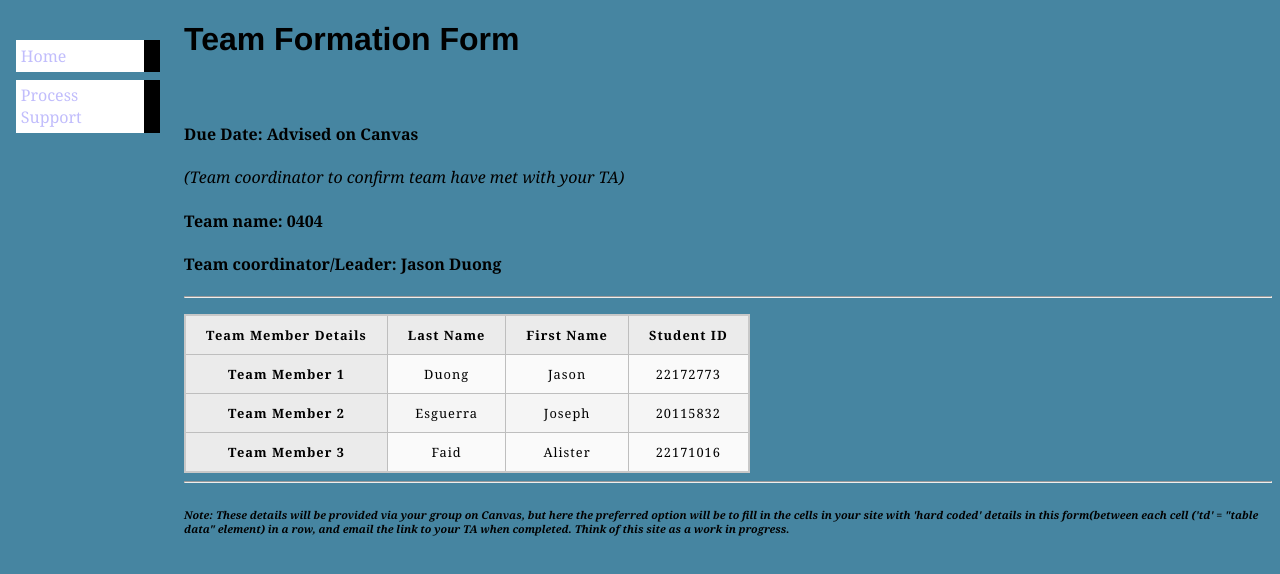
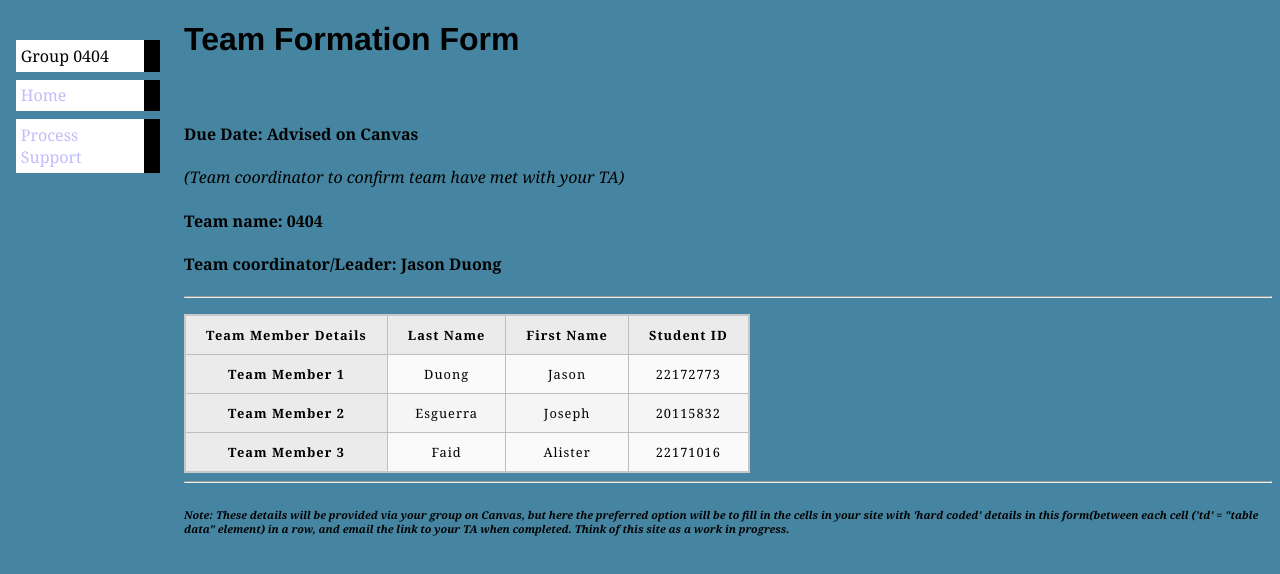
Before and after one commit to ISHUMANSS/ISHUMANSS.github.io, a plain HTML site: page misc/team-formation.html in a window 1280 px wide. Drawn offline with Linux system fonts and the light colour scheme.

Commit message:
finish the group name tags

```diff
--- a/misc/team-formation.html
+++ b/misc/team-formation.html
@@ -8,6 +8,7 @@
 <body>
 <!-- Site navigation menu -->
 <ul class="navbar">
+    <li>Group 0404</li>
   <li><a href="../index.html">Home</a>
   <li><a href="process.html">Process Support</a>
 </ul>
```
Also changed, not shown: misc/meetings.html (+1 -0 lines), misc/proposal.html (+1 -0 lines).
